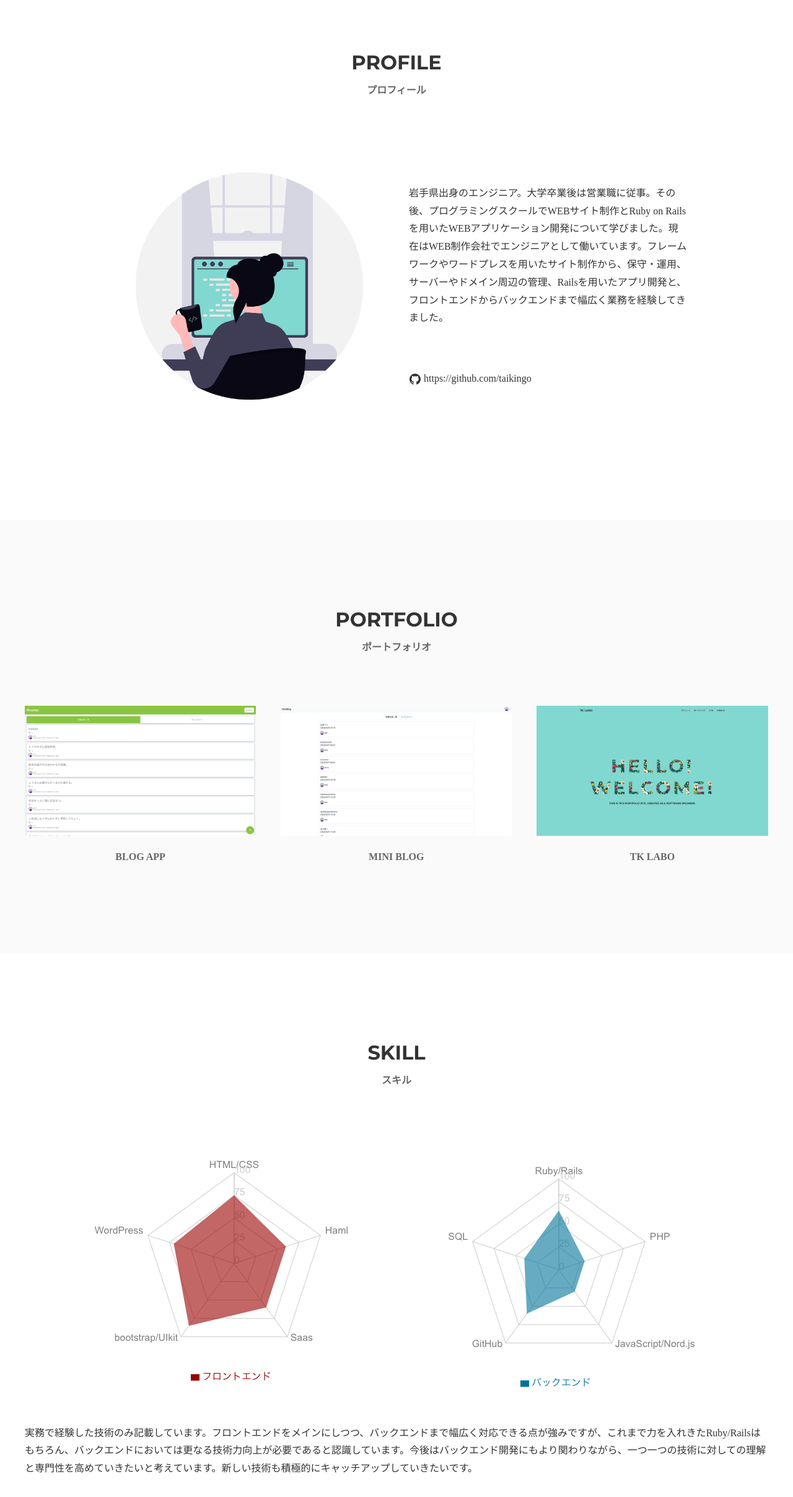
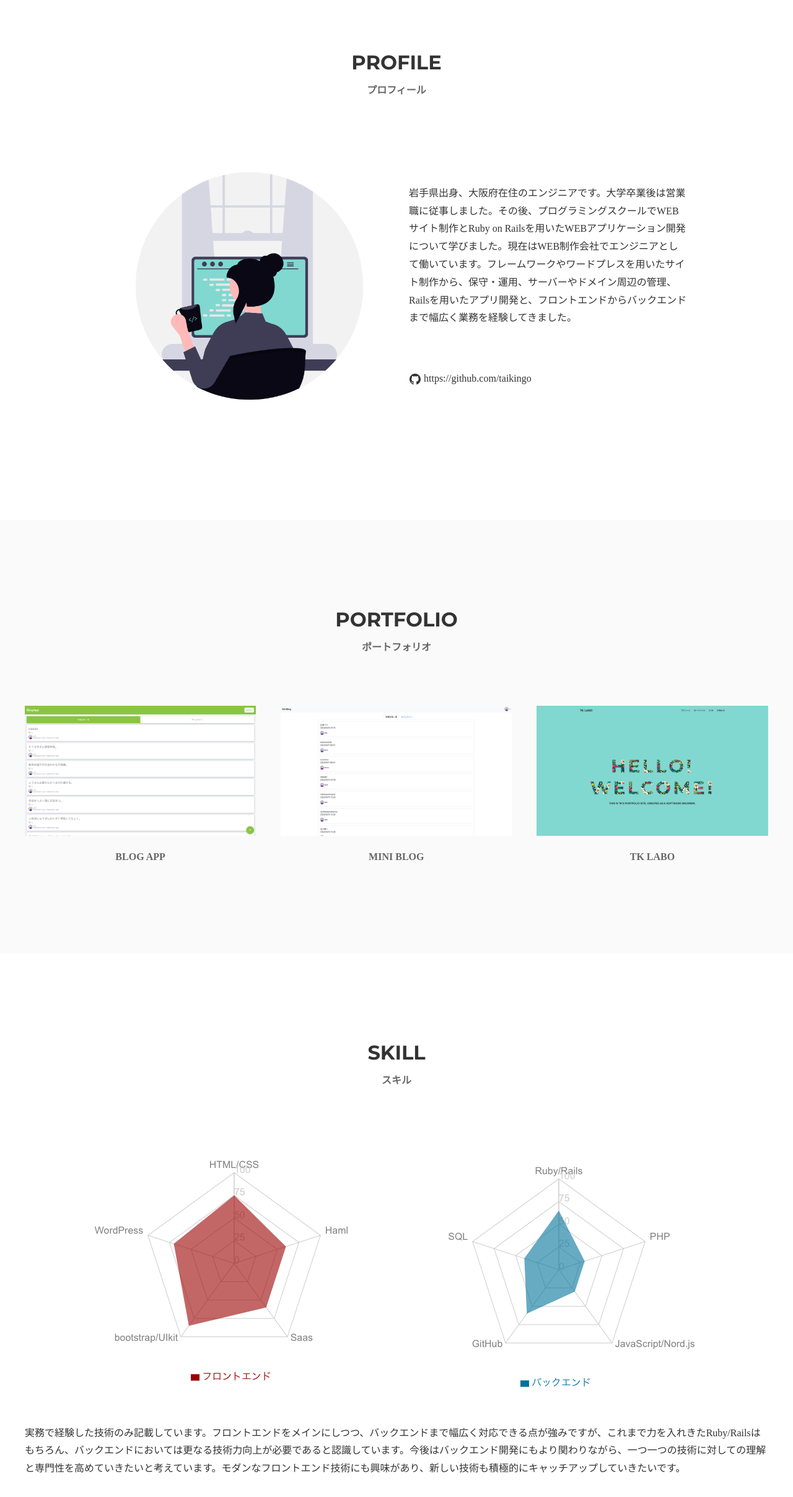
Before and after one commit to taikingo/tklabo, a plain HTML site: page index.html in a window 1280 px wide. Shown: the part 940-3356 px from the top of the page at 62% size. Drawn offline with Linux system fonts and the light colour scheme.

Commit message:
文言の修正

```diff
--- a/index.html
+++ b/index.html
@@ -86,7 +86,7 @@
           <div class="uk-flex uk-flex-middle uk-flex-left" uk-scrollspy="cls: uk-animation-slide-right; repeat: true">
             <div class="uk-width-large">
               <p class="uk-text-left@m uk-text-center">
-                岩手県出身のエンジニア。大学卒業後は営業職に従事。その後、プログラミングスクールでWEBサイト制作とRuby on Railsを用いたWEBアプリケーション開発について学びました。現在はWEB制作会社でエンジニアとして働いています。フレームワークやワードプレスを用いたサイト制作から、保守・運用、サーバーやドメイン周辺の管理、Railsを用いたアプリ開発と、フロントエンドからバックエンドまで幅広く業務を経験してきました。
+                岩手県出身、大阪府在住のエンジニアです。大学卒業後は営業職に従事しました。その後、プログラミングスクールでWEBサイト制作とRuby on Railsを用いたWEBアプリケーション開発について学びました。現在はWEB制作会社でエンジニアとして働いています。フレームワークやワードプレスを用いたサイト制作から、保守・運用、サーバーやドメイン周辺の管理、Railsを用いたアプリ開発と、フロントエンドからバックエンドまで幅広く業務を経験してきました。
               </p>
               <br>
               <p><span uk-icon="icon: github"></span> <a href="https://github.com/taikingo" target="_blank"
@@ -330,7 +330,7 @@
         <div class="uk-width-1-1">
           <div class="uk-flex uk-flex-column uk-flex-middle uk-margin-bottom">
             <p>
-              実務で経験した技術のみ記載しています。フロントエンドをメインにしつつ、バックエンドまで幅広く対応できる点が強みですが、これまで力を入れきたRuby/Railsはもちろん、バックエンドにおいては更なる技術力向上が必要であると認識しています。今後はバックエンド開発にもより関わりながら、一つ一つの技術に対しての理解と専門性を高めていきたいと考えています。新しい技術も積極的にキャッチアップしていきたいです。
+              実務で経験した技術のみ記載しています。フロントエンドをメインにしつつ、バックエンドまで幅広く対応できる点が強みですが、これまで力を入れきたRuby/Railsはもちろん、バックエンドにおいては更なる技術力向上が必要であると認識しています。今後はバックエンド開発にもより関わりながら、一つ一つの技術に対しての理解と専門性を高めていきたいと考えています。モダンなフロントエンド技術にも興味があり、新しい技術も積極的にキャッチアップしていきたいです。
             </p>
           </div>
         </div>
```
